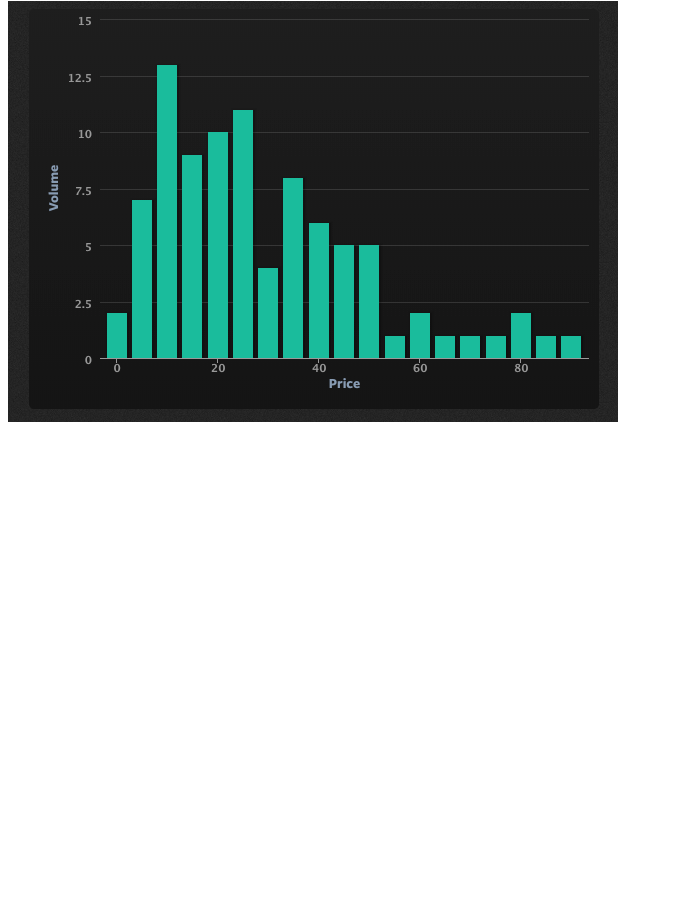
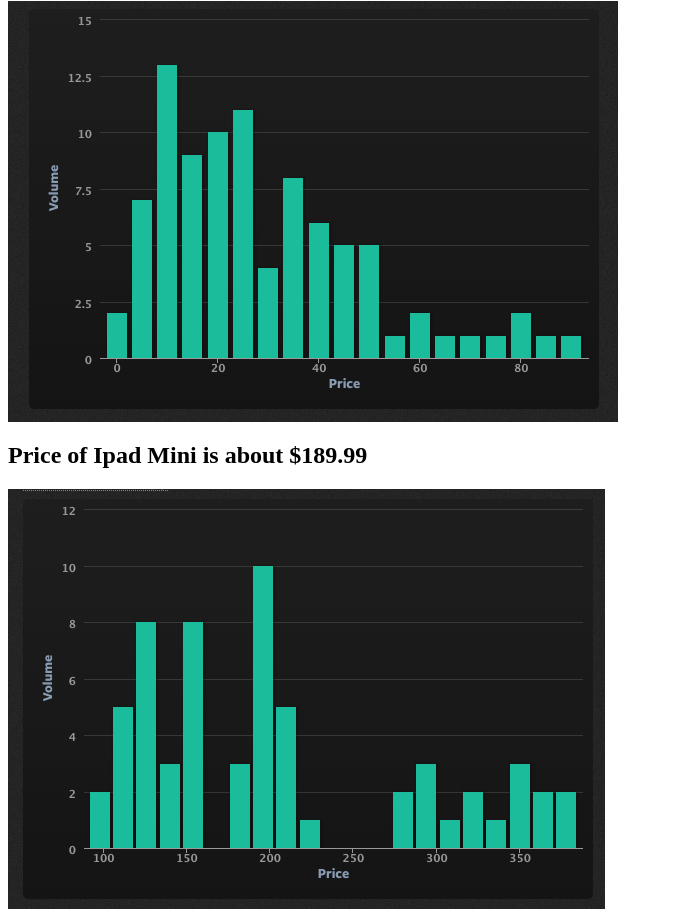
Before and after one commit to sherlyc/priceGeek, a website: page src/client/index.html in a window 1280 px wide. Shown: the part 105-1022 px from the top of the page, without its empty margins (0-673 px from the left). Before the commit the page ends 800 px from the top, so only its background shows below. Drawn offline with Linux system fonts and the light colour scheme.

Commit message:
add ipad mini

```diff
--- a/src/client/index.html
+++ b/src/client/index.html
@@ -7,5 +7,10 @@
             <img src="images/switchChart.png">
         </div>
 
+        <h2>Price of Ipad Mini is about $189.99</h2>
+        <div>
+            <img src="images/ipadMini.png">
+        </div>
+
     </body>
 </html>
```
Also changed, not shown: src/client/images/ipadMini.png (added).
